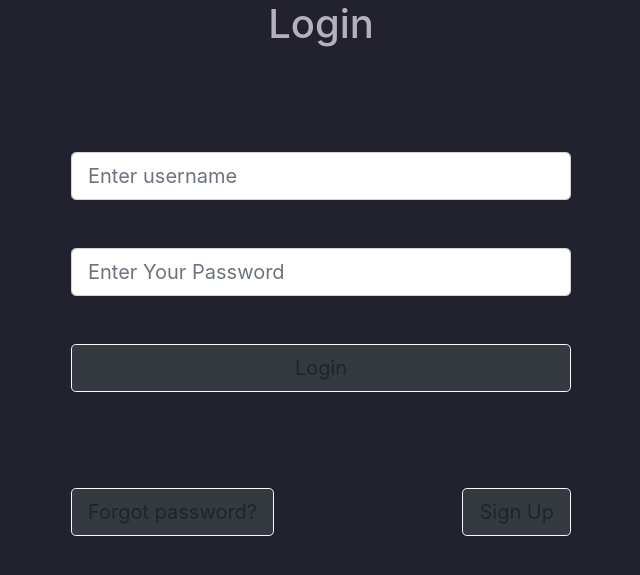
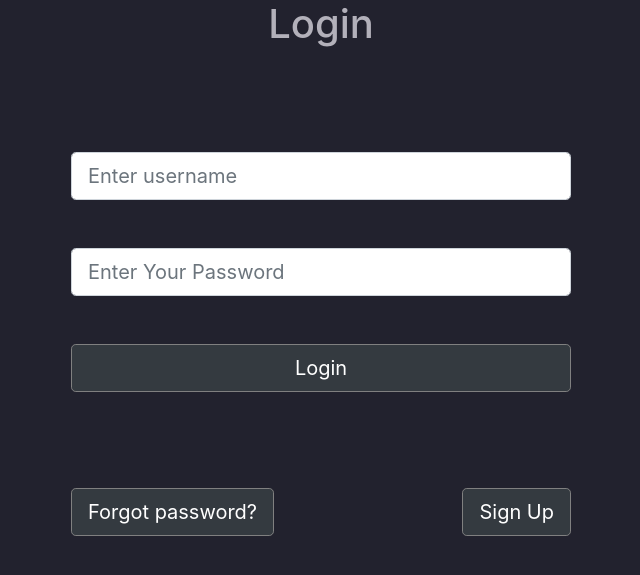
Before and after one commit to Milosz-cat/Film-Fiesta, a Django app: page /login/ in a window 1280 px wide. Shown: the part 132-707 px from the top of the page, without its empty margins (319-959 px from the left). Run offline with Django 4.2, Linux system fonts and the light colour scheme; parts of the project's set-up code (start-up, migrations or seed data) failed here and were passed over; some libraries are stand-ins or nearby versions.

Commit message:
small design changes

```diff
--- a/app/static/base/style.css
+++ b/app/static/base/style.css
@@ -17,12 +17,10 @@ body {
 }
 
 .navbar {
-    color: var(--color4) !important;
-    position: sticky;
-    top: 0;
     width: 100%;
     z-index: 1000;
 }
+
 
 .navbar-brand {
     color: var(--color4) !important;
--- a/app/templates/registration/login.html
+++ b/app/templates/registration/login.html
@@ -23,19 +23,19 @@
             <input type="password" id="password" name="password" for="" placeholder="Enter Your Password" class="form-control form-control-lg" required />
         </div>
         <div class="d-flex justify-content-center">
-            <button type="submit" class="btn btn-dark btn-outline-light btn-block btn-lg gradient-custom-4 text-body">Login</button>
+            <button type="submit" style="border-color: grey;" class="btn btn-block btn-dark btn-lg">Login</button>
         </div>
         <br/><br/><br/><br/>
 
     </form>
     <div class="d-flex justify-content-between">
         <a href="{% url 'password_reset' %}">
-        <button class="btn btn-dark btn-outline-light btn-block btn-lg text-body">
+        <button type="submit"  style="border-color: grey;" class="btn btn-dark btn-lg">
             Forgot password?
         </button>
         </a>
         <a href="{% url 'sign_up' %}">
-        <button class="btn btn-dark btn-outline-light btn-block btn-lg text-body">Sign Up</button>
+        <button type="submit"  style="border-color: grey;" class="btn btn-dark btn-lg">Sign Up</button>
         </a>
     </div>
 </div>
--- a/app/templates/registration/password_reset_complete.html
+++ b/app/templates/registration/password_reset_complete.html
@@ -5,6 +5,6 @@
 {% block content %}
 <div class="card-body p-5" style="text-align: center;"><br/><br/><br/>
   <h2>Password reset complete</h2>
-  <p>Your password has been set. You may </p><br/><br/><a href="{% url 'login' %}"><button class="btn btn-dark btn-outline-light btn-block btn-lg gradient-custom-4 text-body">Login Now</button></a>
+  <p>Your password has been set. You may </p><br/><br/><a href="{% url 'login' %}"><button type="submit"  style="border-color: grey;" class="btn btn-dark btn-lg btn-block">Login Now</button></a>
 </div>
 {% endblock %}
--- a/app/templates/registration/password_reset_confirm.html
+++ b/app/templates/registration/password_reset_confirm.html
@@ -23,7 +23,7 @@
     <div class="form-outline mb-5" style="width: 500px; margin: auto;">
         <input type="password" id="new_password2" name="new_password2" placeholder="Confirm New Password" class="form-control form-control-lg" required />
     </div>
-    <button class="btn btn-dark btn-outline-light btn-block btn-lg text-body" type="submit">Change password</button>
+    <button type="submit"  style="border-color: grey;" class="btn btn-dark btn-lg btn-block">Change password</button>
   </form>
 </div>
 {% endblock %}
--- a/app/templates/registration/password_reset_form.html
+++ b/app/templates/registration/password_reset_form.html
@@ -10,7 +10,7 @@
     <div class="form-outline mb-5" style="width: 500px;">
         <input type="email" id="email" name="email" placeholder="Enter Your Email" class="form-control form-control-lg" required />
     </div>
-    <button class="btn btn-dark btn-outline-light btn-block btn-lg text-body" type="submit">Send password reset email</button>
+    <button type="submit"  style="border-color: grey;" class="btn btn-dark btn-lg btn-block">Send password reset email</button>
   </form>
 </div>
 {% endblock %}
```
Also changed, not shown: app/templates/base/base.html (+5 -2 lines), app/templates/registration/sign_up.html (+5 -4 lines).
